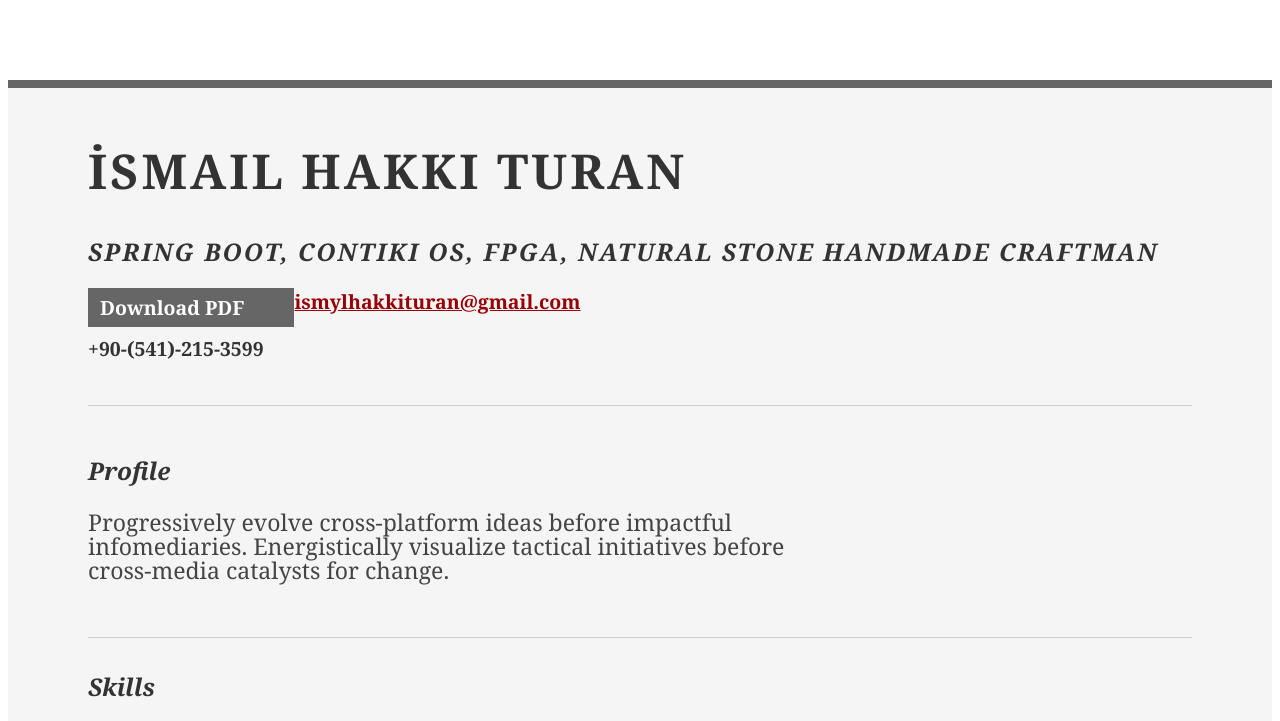
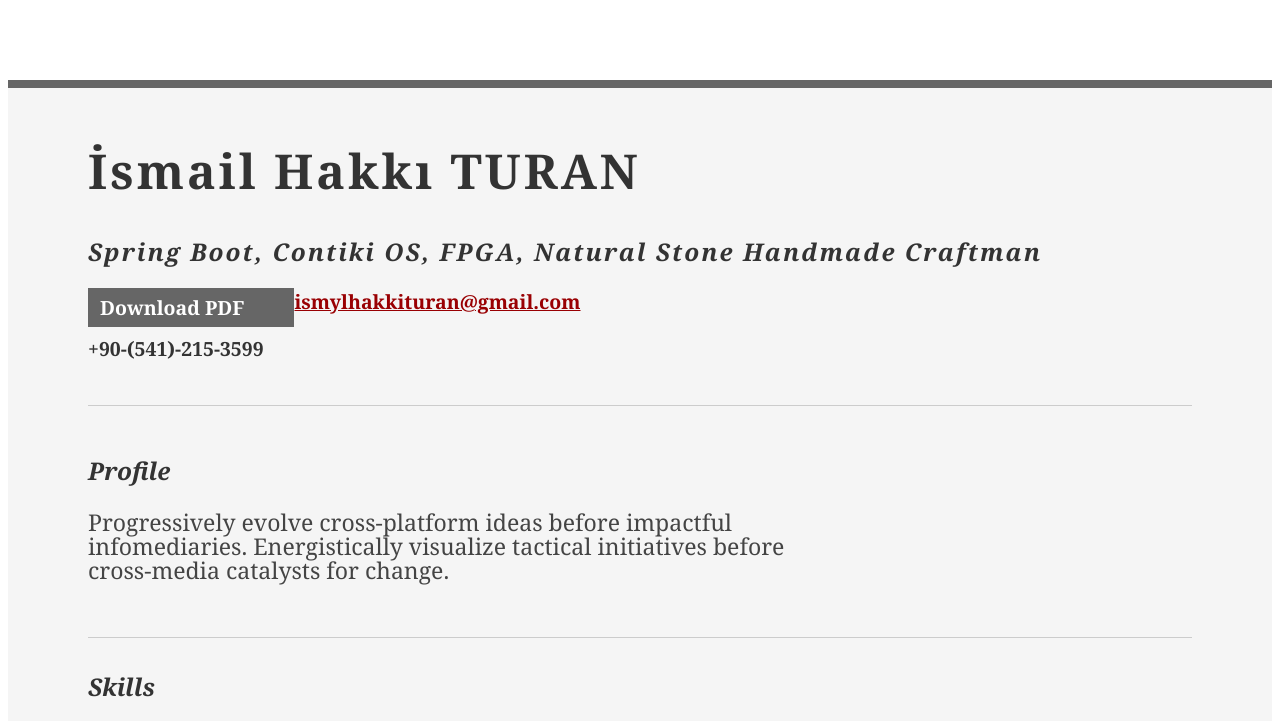
Before and after one commit to ismylhakkituran/ismylhakkituran.github.io, a plain HTML site: page index.html in a window 1280 px wide. Shown: the top 721 px of the page. Drawn offline with Linux system fonts and the light colour scheme; a small style sheet from the web is missing.

Commit message:
Create resume.css

```diff
--- a/resume.css
+++ b/resume.css
@@ -21,17 +21,17 @@ body { font-family: Georgia; color: #444; }
 #inner { padding: 10px 80px; margin: 80px auto; background: #f5f5f5; border: solid #666; border-width: 8px 0 2px 0; }
 .yui-gf { margin-bottom: 2em; padding-bottom: 2em; border-bottom: 1px solid #ccc; }
 
-/* //-- header, body, footer -- */
+/* //-- header, body, footer text-transform: uppercase;-- */
 #hd { margin: 2.5em 0 3em 0; padding-bottom: 1.5em; border-bottom: 1px solid #ccc }
-#hd h2 { text-transform: uppercase; letter-spacing: 2px; }
+#hd h2 {  letter-spacing: 2px; }
 #bd, #ft { margin-bottom: 2em; }
 
 /* //-- footer -- */
 #ft { padding: 1em 0 5em 0; font-size: 92%; border-top: 1px solid #ccc; text-align: center; }
 #ft p { margin-bottom: 0; text-align: center;   }
 
-/* //-- core typography and style -- */
-#hd h1 { font-size: 48px; text-transform: uppercase; letter-spacing: 3px; }
+/* //-- core typography and style text-transform: uppercase; -- */
+#hd h1 { font-size: 48px;  letter-spacing: 3px; }
 h2 { font-size: 152% }
 h3, h4 { font-size: 122%; }
 h1, h2, h3, h4 { color: #333; }
```
